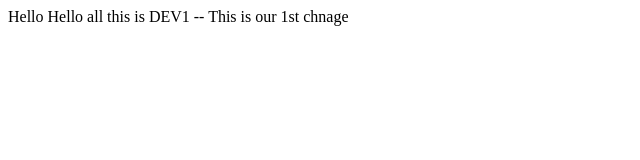
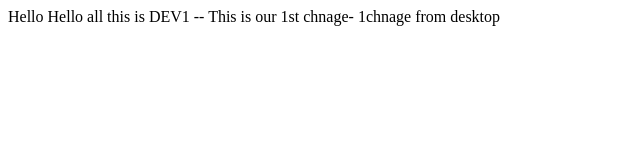
Before and after one commit to learnhere001/AzureApp01, a plain HTML site: page index.html in a window 1280 px wide. Shown: the whole page, without its empty margins (0-640 px from the left). Drawn offline with Linux system fonts and the light colour scheme.

Commit message:
1stchgedesktop

```diff
--- a/index.html
+++ b/index.html
@@ -3,6 +3,6 @@
 Hello
 </head>
 <body>
-Hello all this is DEV1 -- This is our 1st chnage
+Hello all this is DEV1 -- This is our 1st chnage- 1chnage from desktop
 </body>
 </html>
```
